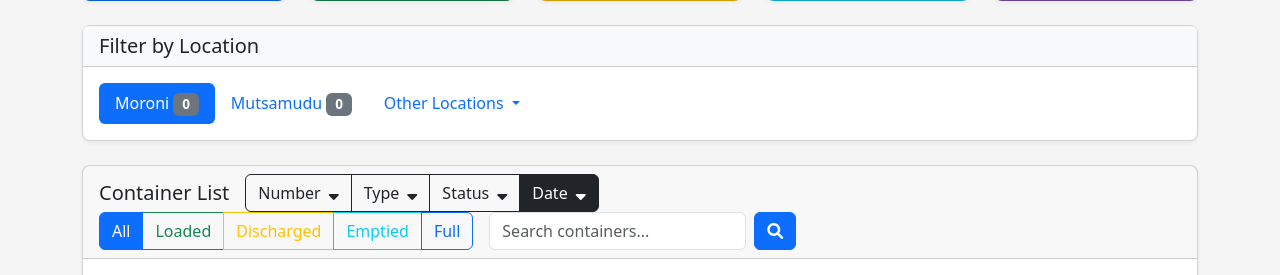
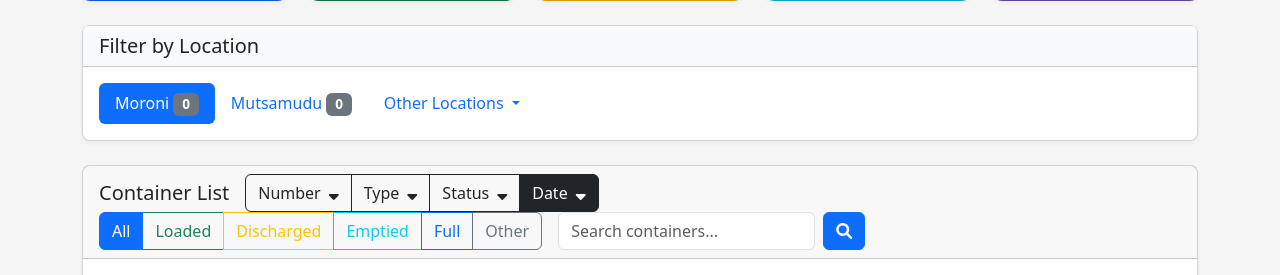
Before and after one commit to SpanFreight/tracking, a Flask app: page / in a window 1280 px wide. Shown: the part 309-584 px from the top of the page. Run offline with Flask 3, Linux system fonts and the light colour scheme; the visitor is signed in with stand-in values (Sample User, id 1); data that the repository does not hold is empty.

Commit message:
first commit

```diff
--- a/app.py
+++ b/app.py
@@ -528,12 +528,20 @@ def index():
 
     # Filter containers by status if specified
     if status_filter:
-        status_filtered = []
-        for container in containers:
-            current_status = container.get_current_status()
-            if current_status and current_status.status == status_filter:
-                status_filtered.append(container)
-        containers = status_filtered
+        if status_filter == 'other':
+            # Get all containers with status OTHER THAN loaded, discharged, emptied, or full
+            query = query.join(ContainerStatus, Container.id == ContainerStatus.container_id)\
+                        .filter(~ContainerStatus.status.in_(['loaded', 'discharged', 'emptied', 'full']))\
+                        .filter(ContainerStatus.id == db.session.query(func.max(ContainerStatus.id))\
+                            .filter(ContainerStatus.container_id == Container.id)\
+                            .scalar_subquery())
+        else:
+            status_filtered = []
+            for container in containers:
+                current_status = container.get_current_status()
+                if current_status and current_status.status == status_filter:
+                    status_filtered.append(container)
+            containers = status_filtered
 
     # Apply pagination to the filtered containers list
     pagination = Pagination(containers, page, per_page, 'index',
--- a/templates/index.html
+++ b/templates/index.html
@@ -140,6 +140,8 @@
                    class="btn btn-outline-info {% if status_filter == 'emptied' %}active{% endif %}" data-status="emptied">Emptied</a>
                 <a href="{{ url_for('index', status='full', location=location_filter, sort=sort_by, order=sort_order) }}"
                    class="btn btn-outline-primary {% if status_filter == 'full' %}active{% endif %}"  data-status="full">Full</a>
+                <a href="{{ url_for('index', status='other', location=location_filter, sort=sort_by, order=sort_order) }}"
+                   class="btn btn-outline-secondary {% if status_filter == 'other' %}active{% endif %}"  data-status="other">Other</a>
             </div>
             <form id="global-search-form" action="{{ url_for('index') }}" method="GET" class="d-flex">
                 <input type="hidden" name="location" value="{{ location_filter }}">
@@ -162,7 +164,7 @@
         </div>
 
         <!-- Bulk actions toolbar - shown when status filter is active and items are selected -->
-        <div id="bulk-actions" class="mb-3" style="display: {% if status_filter in ['loaded', 'discharged', 'emptied', 'full'] %}block{% else %}none{% endif %};">
+        <div id="bulk-actions" class="mb-3" style="display: {% if status_filter in ['loaded', 'discharged', 'emptied', 'full', 'other'] %}block{% else %}none{% endif %};">
             <div class="d-flex flex-wrap align-items-center">
                 <div class="me-2">
                     <button type="button" id="select-all" class="btn btn-sm btn-outline-primary">Select All</button>
@@ -197,7 +199,7 @@
             <table class="table table-striped table-hover">
                 <thead>
                     <tr>
-                        <th class="select-column" style="display: {% if status_filter in ['loaded', 'discharged', 'emptied', 'full'] %}table-cell{% else %}none{% endif %};">
+                        <th class="select-column" style="display: {% if status_filter in ['loaded', 'discharged', 'emptied', 'full', 'other'] %}table-cell{% else %}none{% endif %};">
                             <input type="checkbox" id="select-all-checkbox">
                         </th>
                         <th>Container Number</th>
@@ -228,7 +230,7 @@
                     {% endfor %}
 
                     <tr data-status="{{ latest_status.status if latest_status else 'not-set' }}" data-id="{{ container.id }}">
-                        <td class="select-column" style="display: {% if status_filter in ['loaded', 'discharged', 'emptied', 'full'] %}table-cell{% else %}none{% endif %};">
+                        <td class="select-column" style="display: {% if status_filter in ['loaded', 'discharged', 'emptied', 'full', 'other'] %}table-cell{% else %}none{% endif %};">
                             <input type="checkbox" class="container-select" data-container-id="{{ container.id }}" data-id="{{ container.id }}" data-number="{{ container.container_number }}">
                         </td>
                         <td>{{ container.container_number }}</td>
```
Also changed, not shown: README.md.
